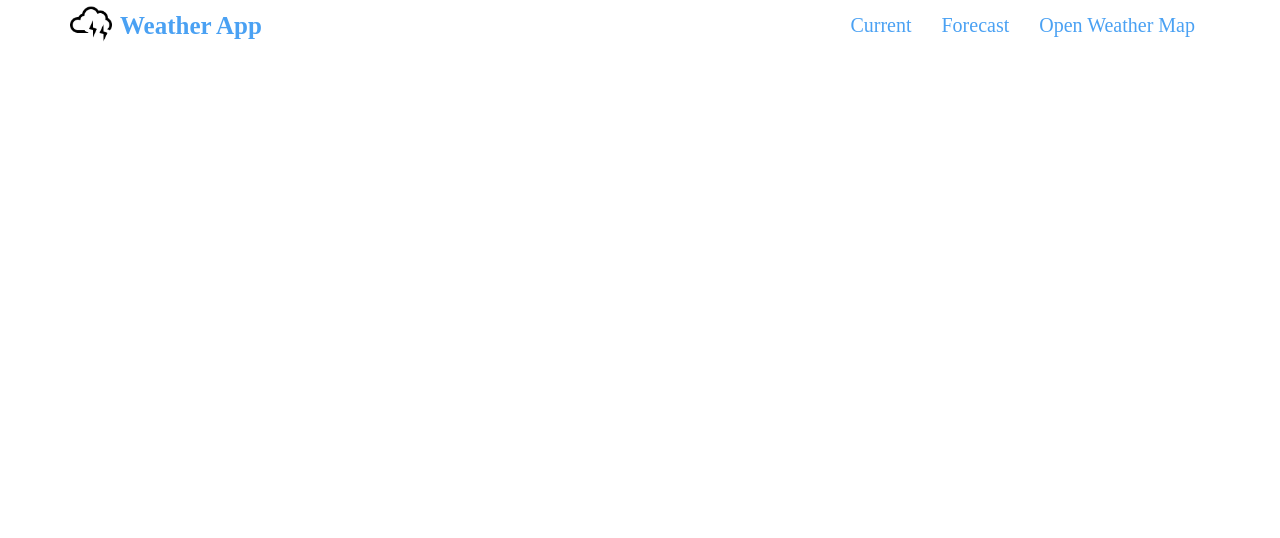
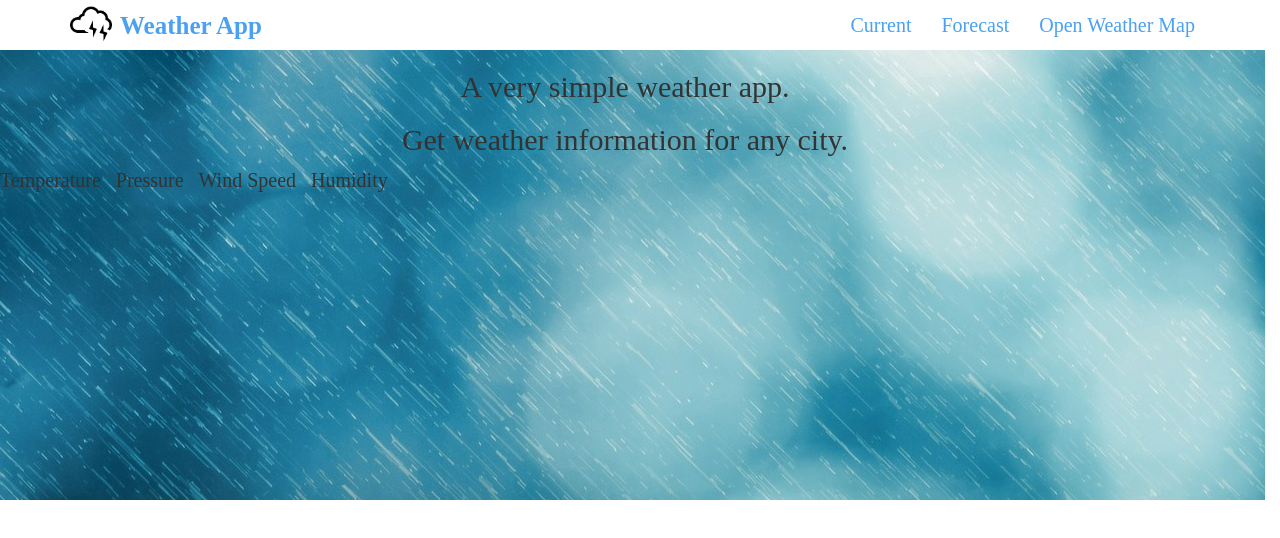
Before and after one commit to bloycey/weatherapp, a plain HTML site: page index.html in a window 1280 px wide. Drawn offline with nearby package versions, Linux system fonts and the light colour scheme.

Commit message:
Header panel w background image

```diff
--- a/index.html
+++ b/index.html
@@ -35,6 +35,22 @@
     </div>
 </nav>
 
+<div class="row" id="headRow">
+
+    <div class="col-md-12" id="colText">
+        <h2 class="text-center" id="colHeadText1">A very simple weather app.</h2>
+        <h2 class="text-center" id="colHeadText2">Get weather information for any city.</h2>
+        <ul class="list-inline" id="list_item">
+            <li>Temperature</li>
+            <li>Pressure</li>
+            <li>Wind Speed</li>
+            <li>Humidity</li>
+
+        </ul>
+    </div>
+
+</div>
+
 <!-- jQuery library -->
 <script src="https://ajax.googleapis.com/ajax/libs/jquery/3.1.1/jquery.min.js"></script>
  <!-- Latest compiled and minified JavaScript -->
--- a/style.css
+++ b/style.css
@@ -30,3 +30,12 @@ body {
     display: inline-block;
     margin-top: -15px;
 }
+
+#headRow {
+    background-image: url(img/bg.jpg);
+    background-size: cover;
+    background-repeat: no-repeat;
+    width: 100%;
+    height: 450px;
+    margin-top: 0;
+}
```
Also changed, not shown: img/bg.jpg (added).
